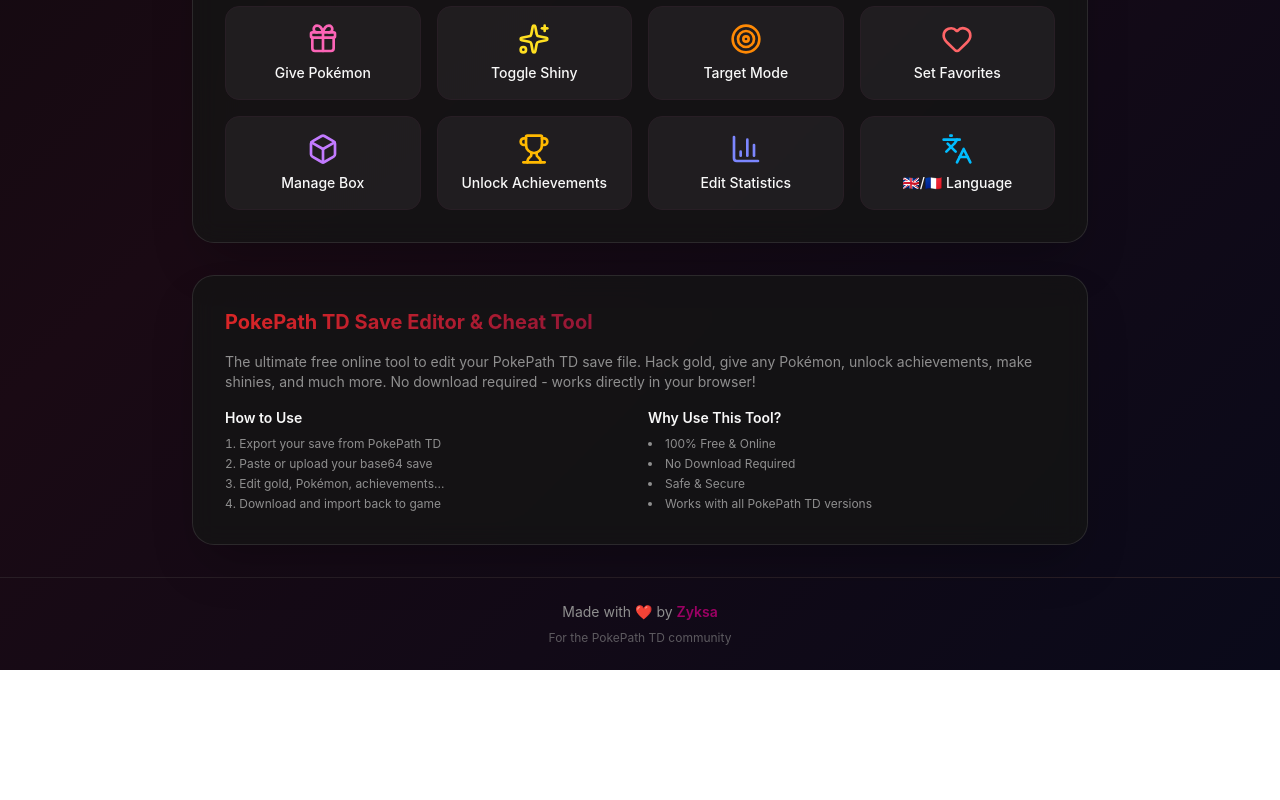
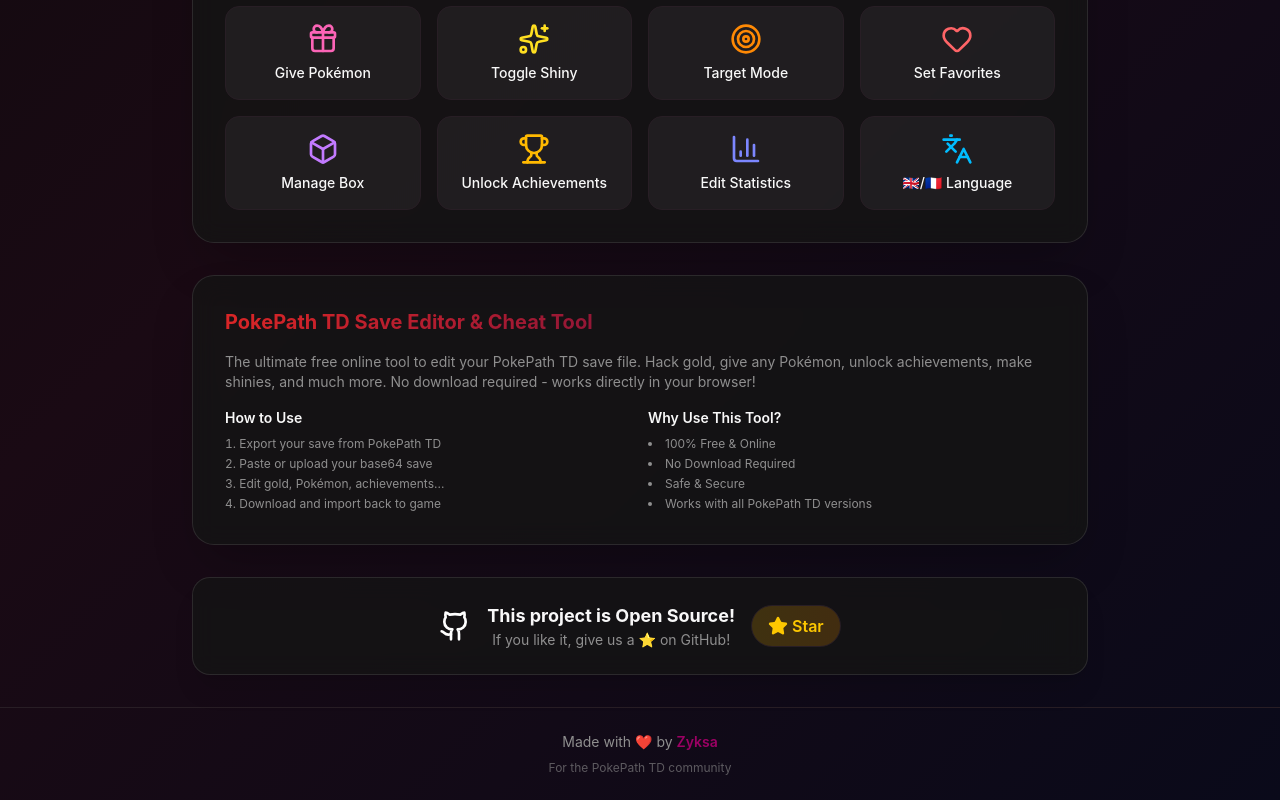
Before and after one commit to Zyksa/PokePath-Cheat, a React (Vite) app: page / in a window 1280 px wide. Shown: the part 1124-1924 px from the top of the page. Before the commit the page ends 1794 px from the top, so only its background shows below. Built offline with nearby package versions, Linux system fonts and the light colour scheme.

Commit message:
fix: add public assets (favicon, manifest, robots, sitemap) + add back to home button

```diff
--- a/index.html
+++ b/index.html
@@ -29,10 +29,10 @@
     <!-- Open Graph / Facebook -->
     <meta property="og:type" content="website" />
     <meta property="og:url" content="https://www.pokepath-cheat.zyksa.dev/" />
-    <meta property="og:title" content="PokePath TD Cheat - Free Save Editor & Hack Tool" />
-    <meta property="og:description" content="Free PokePath TD save editor. Hack gold, give any Pokémon, unlock achievements, make shinies, max levels. No download required!" />
+    <meta property="og:title" content="PokePath Cheat - Free Save Editor & Hack Tool" />
+    <meta property="og:description" content="PokePath Cheat save editor. Hack gold, give any Pokémon, unlock achievements, make shinies, max levels. No download required!" />
     <meta property="og:image" content="https://www.pokepath-cheat.zyksa.dev/og-image.png" />
-    <meta property="og:site_name" content="PokePath TD Cheat" />
+    <meta property="og:site_name" content="PokePath Cheat" />
     <meta property="og:locale" content="en_US" />
     <meta property="og:locale:alternate" content="fr_FR" />
 
@@ -40,7 +40,7 @@
     <meta property="twitter:card" content="summary_large_image" />
     <meta property="twitter:url" content="https://www.pokepath-cheat.zyksa.dev/" />
     <meta property="twitter:title" content="PokePath TD Cheat - Free Save Editor & Hack Tool" />
-    <meta property="twitter:description" content="Free PokePath TD save editor. Hack gold, give any Pokémon, unlock achievements, make shinies, max levels. No download required!" />
+    <meta property="twitter:description" content="PokePath Cheat save editor. Hack gold, give any Pokémon, unlock achievements, make shinies, max levels. No download required!" />
     <meta property="twitter:image" content="https://www.pokepath-cheat.zyksa.dev/og-image.png" />
 
     <!-- Structured Data / JSON-LD -->
--- a/src/App.tsx
+++ b/src/App.tsx
@@ -4,7 +4,7 @@
 import { SaveEditor } from './components/SaveEditor';
 import { useSaveEditor } from './hooks/useSaveEditor';
 import { Toaster } from '@/components/ui/sonner';
-import { Coins, Map, Swords, Sparkles, Trophy, BarChart3, Gift, Target, Heart, ArrowUpCircle, Box, Languages } from 'lucide-react';
+import { Coins, Map, Swords, Sparkles, Trophy, BarChart3, Gift, Target, Heart, ArrowUpCircle, Box, Languages, Github, Star } from 'lucide-react';
 import './i18n';
 
 function App() {
@@ -121,6 +121,28 @@
                   </div>
                 </div>
               </div>
+
+              {/* Open Source Banner */}
+              <div className="max-w-4xl mx-auto">
+                <a
+                  href="https://github.com/Zyksa/PokePath-Cheat"
+                  target="_blank"
+                  rel="noopener noreferrer"
+                  className="block glass rounded-2xl p-6 shadow-xl hover:scale-[1.02] transition-all duration-300 border border-white/10 hover:border-primary/30 group"
+                >
+                  <div className="flex items-center justify-center gap-4 flex-wrap">
+                    <Github className="w-8 h-8 text-white group-hover:text-primary transition-colors" />
+                    <div className="text-center">
+                      <p className="font-bold text-lg">{t('github.openSource')}</p>
+                      <p className="text-sm text-muted-foreground">{t('github.starMessage')}</p>
+                    </div>
+                    <div className="flex items-center gap-1 px-4 py-2 rounded-full bg-gradient-to-r from-yellow-500/20 to-amber-500/20 border border-yellow-500/30">
+                      <Star className="w-5 h-5 text-yellow-400 fill-yellow-400" />
+                      <span className="font-semibold text-yellow-400">Star</span>
+                    </div>
+                  </div>
+                </a>
+              </div>
             </div>
           ) : (
             <SaveEditor editor={editor} />
--- a/src/components/SaveEditor.tsx
+++ b/src/components/SaveEditor.tsx
@@ -1,8 +1,16 @@
 import { useState } from 'react';
 import { useTranslation } from 'react-i18next';
-import { Download, RotateCcw, Settings, Map, Swords, Sparkles, Trophy, BarChart3, Copy, Check } from 'lucide-react';
+import { Download, RotateCcw, Settings, Map, Swords, Sparkles, Trophy, BarChart3, Copy, Check, Home, AlertTriangle } from 'lucide-react';
 import { Button } from '@/components/ui/button';
 import { Tabs, TabsContent, TabsList, TabsTrigger } from '@/components/ui/tabs';
+import {
+  Dialog,
+  DialogContent,
+  DialogDescription,
+  DialogFooter,
+  DialogHeader,
+  DialogTitle,
+} from '@/components/ui/dialog';
 import { toast } from 'sonner';
 import { GeneralEditor } from './editor/GeneralEditor';
 import { RoutesEditor } from './editor/RoutesEditor';
@@ -23,6 +31,7 @@
   const { t } = useTranslation();
   const { saveData } = editor;
   const [copied, setCopied] = useState(false);
+  const [showBackConfirm, setShowBackConfirm] = useState(false);
 
   if (!saveData) return null;
 
@@ -51,11 +60,24 @@
     toast.success(t('common.resetSuccess'));
   };
 
+  const handleBackToHome = () => {
+    setShowBackConfirm(false);
+    editor.clearSave();
+  };
+
   return (
     <div className="space-y-6 animate-fadeIn">
       {/* Action Buttons */}
       <div className="flex items-center justify-between flex-wrap gap-4 p-4 section-card">
-        <div className="flex items-center gap-2">
+        <div className="flex items-center gap-3">
+          <Button
+            onClick={() => setShowBackConfirm(true)}
+            variant="outline"
+            size="icon"
+            className="border-white/10 hover:bg-white/5"
+          >
+            <Home className="w-4 h-4" />
+          </Button>
           <span className="text-sm text-muted-foreground">
             Editing save for: <span className="font-bold text-foreground">{saveData.player.name}</span>
           </span>
@@ -192,6 +214,37 @@
           />
         </TabsContent>
       </Tabs>
+
+      {/* Back to Home Confirmation Modal */}
+      <Dialog open={showBackConfirm} onOpenChange={setShowBackConfirm}>
+        <DialogContent className="sm:max-w-md bg-background/95 backdrop-blur-xl border-white/10">
+          <DialogHeader>
+            <DialogTitle className="flex items-center gap-2">
+              <AlertTriangle className="w-5 h-5 text-yellow-400" />
+              {t('common.backHomeTitle')}
+            </DialogTitle>
+            <DialogDescription>
+              {t('common.backHomeDesc')}
+            </DialogDescription>
+          </DialogHeader>
+          <DialogFooter className="gap-2 sm:gap-0">
+            <Button
+              variant="outline"
+              onClick={() => setShowBackConfirm(false)}
+              className="border-white/10"
+            >
+              {t('common.cancel')}
+            </Button>
+            <Button
+              onClick={handleBackToHome}
+              variant="destructive"
+              className="bg-red-600 hover:bg-red-500"
+            >
+              {t('common.backHomeConfirm')}
+            </Button>
+          </DialogFooter>
+        </DialogContent>
+      </Dialog>
     </div>
   );
 }
--- a/src/hooks/useSaveEditor.ts
+++ b/src/hooks/useSaveEditor.ts
@@ -354,6 +354,12 @@
     }
   }, [originalData, loadSave]);
 
+  const clearSave = useCallback(() => {
+    setSaveData(null);
+    setOriginalData('');
+    setError(null);
+  }, []);
+
   return {
     saveData,
     isLoading,
@@ -380,5 +386,6 @@
     updateStat,
     getEncodedSave,
     resetChanges,
+    clearSave,
   };
 }
--- a/src/i18n/translations.ts
+++ b/src/i18n/translations.ts
@@ -17,6 +17,9 @@
     invalidFormat: 'Invalid save format',
     cancel: 'Cancel',
     confirm: 'Confirm',
+    backHomeTitle: 'Back to Home?',
+    backHomeDesc: 'This will discard your current changes. Make sure to save them first (Copy Base64 or Download) so you don\'t lose them!',
+    backHomeConfirm: 'Back to Home',
   },
   tabs: {
     general: 'General',
@@ -163,6 +166,10 @@
     by: 'by',
     community: 'For the PokePath TD community',
   },
+  github: {
+    openSource: 'This project is Open Source!',
+    starMessage: 'If you like it, give us a ⭐ on GitHub!',
+  },
   seo: {
     title: 'PokePath TD Save Editor & Cheat Tool',
     description: 'The ultimate free online tool to edit your PokePath TD save file. Hack gold, give any Pokémon, unlock achievements, make shinies, and much more. No download required - works directly in your browser!',
@@ -205,6 +212,9 @@
     invalidFormat: 'Format de sauvegarde invalide',
     cancel: 'Annuler',
     confirm: 'Confirmer',
+    backHomeTitle: 'Retour à l\'accueil ?',
+    backHomeDesc: 'Cela annulera vos modifications en cours. Veuillez bien les enregistrer (Copier Base64 ou Télécharger) pour ne pas les perdre !',
+    backHomeConfirm: 'Retour à l\'accueil',
   },
   tabs: {
     general: 'Général',
@@ -351,6 +361,10 @@
     by: 'par',
     community: 'Pour la communauté PokePath TD',
   },
+  github: {
+    openSource: 'Ce projet est Open Source !',
+    starMessage: 'Si vous aimez, donnez-nous une ⭐ sur GitHub !',
+  },
   seo: {
     title: 'PokePath TD Éditeur de Sauvegarde & Cheat',
     description: 'L\'outil gratuit ultime pour modifier votre sauvegarde PokePath TD. Hackez l\'or, donnez n\'importe quel Pokémon, débloquez les succès, rendez vos Pokémon shiny, et bien plus. Aucun téléchargement requis - fonctionne directement dans votre navigateur !',
```
Also changed, not shown: public/favicon.svg (added), public/manifest.json (added), public/robots.txt (added), 1 other file (tests, documents, lock files or other folders).
